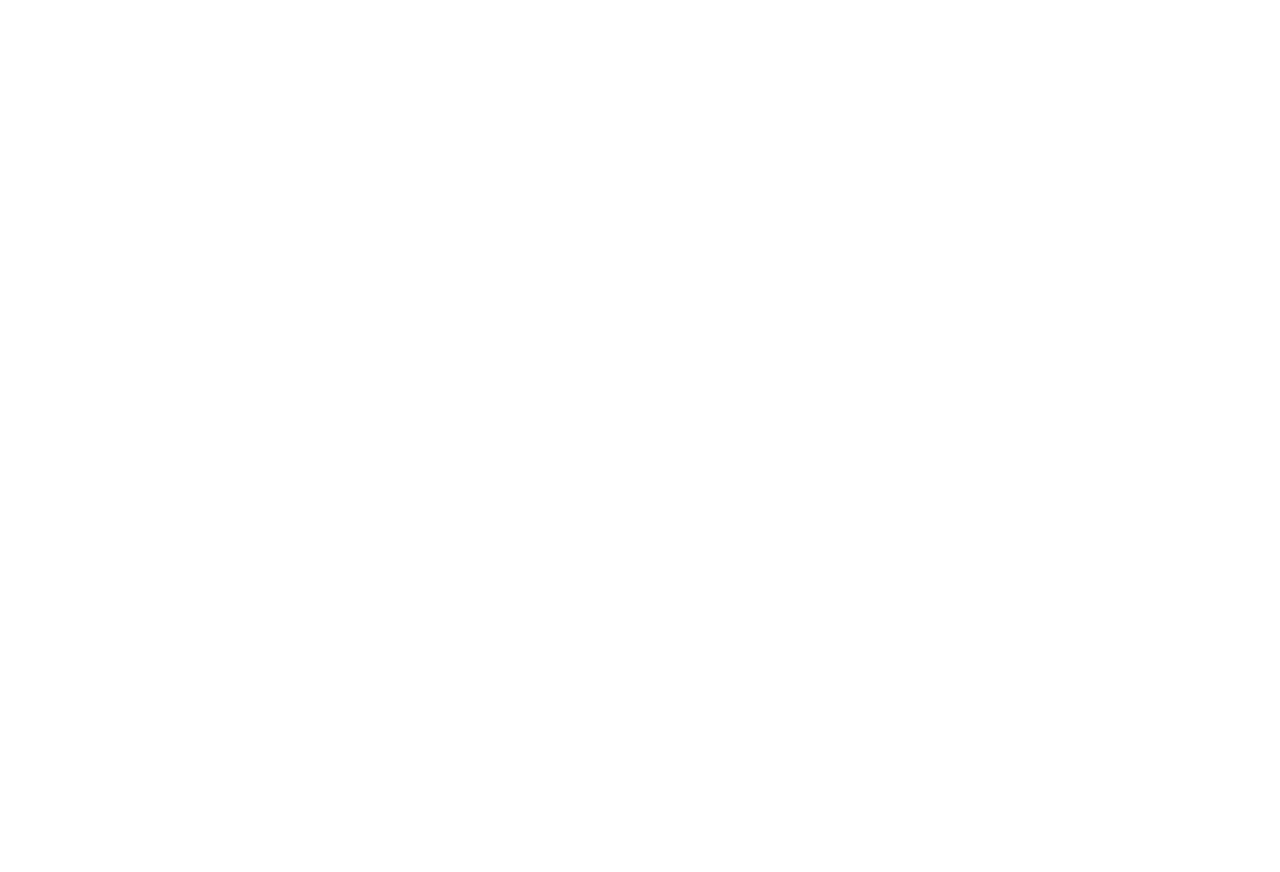
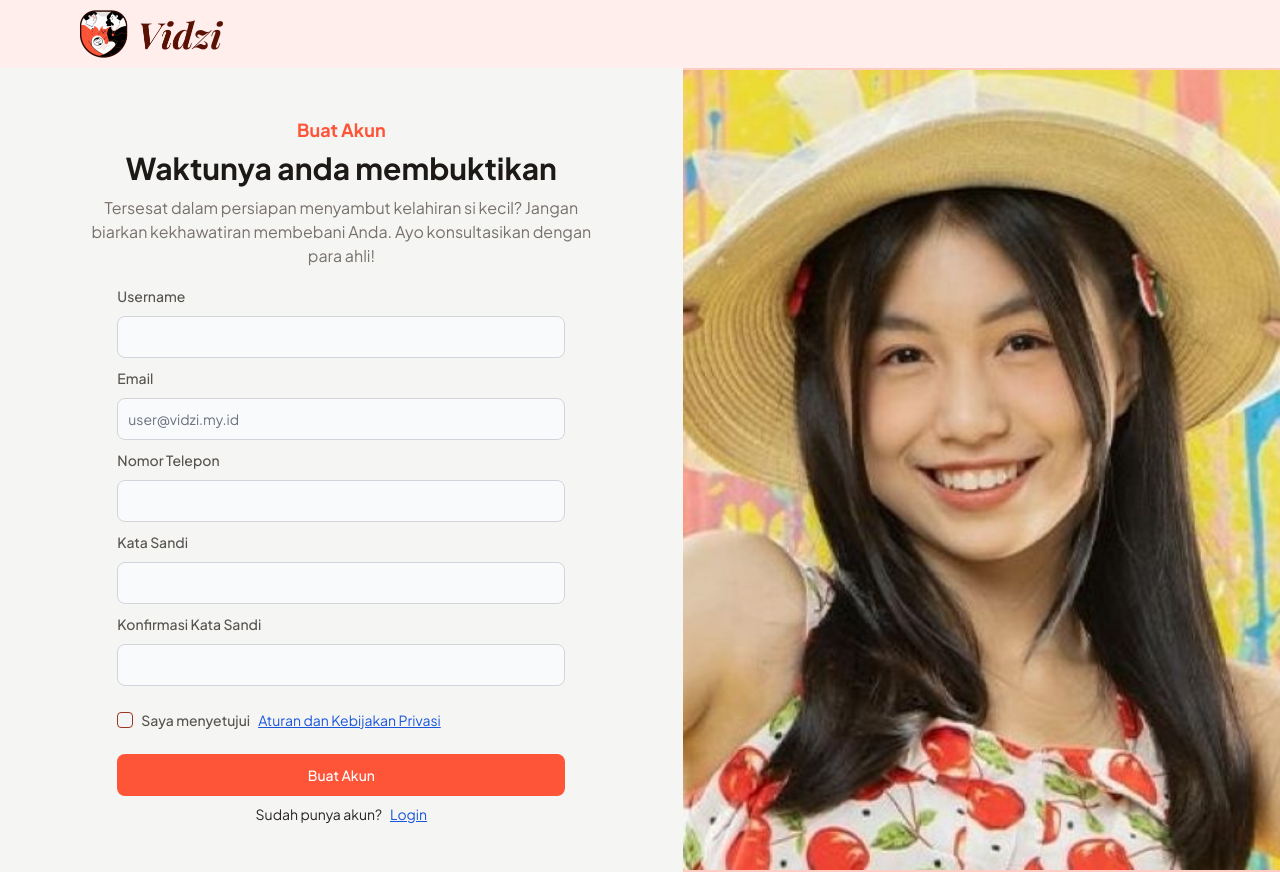
Before and after one commit to aplicalvin/bayiq-fe, a React (Vite) app: page /signup in a window 1280 px wide. Before the commit this address had no page. Before the commit the page ends 800 px from the top, so only its background shows below. Built offline with nearby package versions, Linux system fonts and the light colour scheme.

Commit message:
style: signup done

```diff
--- a/src/App.jsx
+++ b/src/App.jsx
@@ -9,6 +9,7 @@
 import Roadmap from "./pages/Roadmap.jsx";
 import LoginLayout from "./layout/LoginLayout.jsx";
 import Login from "./pages/Login.jsx";
+import SignUp from "./pages/SignUp.jsx";
 
 function App() {
     return (
@@ -22,8 +23,9 @@
                     <Route path="/komunitas" element={<Komunitas />} />
                     <Route path="/roadmap" element={<Roadmap />} />
                 </Route>
-                <Route path="/login" element={<LoginLayout />}>
+                <Route path="/" element={<LoginLayout />}>
                     <Route path="/login" element={<Login />} />
+                    <Route path="/signup" element={<SignUp />} />
                 </Route>
             </Routes>
         </Router>
--- a/src/components/Login/LoginForm.jsx
+++ b/src/components/Login/LoginForm.jsx
@@ -18,7 +18,7 @@
                         <TextInput
                             id="email1"
                             type="email"
-                            placeholder="name@flowbite.com"
+                            placeholder="user@vidzi.my.id"
                             required
                         />
                     </div>
@@ -63,10 +63,7 @@
                     </Button>
                     <div className="flex gap-2 w-fit mx-auto text-stone-800 text-md">
                         <p>Belum punya akun?</p>
-                        <Link
-                            to="/forgot-password"
-                            className="underline text-blue-700"
-                        >
+                        <Link to="/signup" className="underline text-blue-700">
                             Sign Up
                         </Link>
                     </div>
--- /dev/null
+++ b/src/components/SignUp/SignUpForm.jsx
@@ -0,0 +1,183 @@
+import React, { useState } from "react";
+import { Link } from "react-router-dom";
+import { Button, Checkbox, Label, TextInput } from "flowbite-react";
+
+function SignUpForm() {
+    const [username, setUsername] = useState("");
+    const [email, setEmail] = useState("");
+    const [password, setPassword] = useState("");
+    const [confirmPassword, setConfirmPassword] = useState("");
+    const [phoneNumber, setPhoneNumber] = useState("");
+    const [termsAgreed, setTermsAgreed] = useState(false);
+    const [passwordsMatch, setPasswordsMatch] = useState(true);
+
+    const handleUsernameChange = (e) => {
+        setUsername(e.target.value);
+    };
+
+    const handleEmailChange = (e) => {
+        setEmail(e.target.value);
+    };
+
+    const handlePasswordChange = (e) => {
+        setPassword(e.target.value);
+    };
+
+    const handleConfirmPasswordChange = (e) => {
+        setConfirmPassword(e.target.value);
+    };
+
+    const handlePhoneNumberChange = (e) => {
+        setPhoneNumber(e.target.value);
+    };
+
+    const handleTermsAgreementChange = () => {
+        setTermsAgreed(!termsAgreed);
+    };
+
+    const handleSubmit = (e) => {
+        e.preventDefault();
+        if (password === confirmPassword && termsAgreed) {
+            // Implement your sign-up logic here
+            console.log("Sign-up successful!");
+        } else {
+            setPasswordsMatch(password === confirmPassword);
+            if (!termsAgreed) {
+                alert("Anda harus menyetujui aturan dan kebijakan privasi.");
+            }
+        }
+    };
+
+    return (
+        <>
+            <div>
+                <form
+                    onSubmit={handleSubmit}
+                    className="mx-auto w-full flex max-w-md flex-col gap-2"
+                >
+                    <div>
+                        <div className="mb-2 block">
+                            <Label
+                                htmlFor="username"
+                                className="text-stone-600"
+                                value="Username"
+                            />
+                        </div>
+                        <TextInput
+                            id="username"
+                            type="text"
+                            value={username}
+                            onChange={handleUsernameChange}
+                            required
+                        />
+                    </div>
+                    <div>
+                        <div className="mb-2 block">
+                            <Label
+                                htmlFor="email1"
+                                className="text-stone-600"
+                                value="Email"
+                            />
+                        </div>
+                        <TextInput
+                            id="email1"
+                            type="email"
+                            value={email}
+                            onChange={handleEmailChange}
+                            placeholder="user@vidzi.my.id"
+                            required
+                        />
+                    </div>
+                    <div>
+                        <div className="mb-2 block">
+                            <Label
+                                htmlFor="phoneNumber"
+                                className="text-stone-600"
+                                value="Nomor Telepon"
+                            />
+                        </div>
+                        <TextInput
+                            id="phoneNumber"
+                            type="tel"
+                            value={phoneNumber}
+                            onChange={handlePhoneNumberChange}
+                            required
+                        />
+                    </div>
+                    <div>
+                        <div className="mb-2 block">
+                            <Label
+                                htmlFor="password1"
+                                className="text-stone-600"
+                                value="Kata Sandi"
+                            />
+                        </div>
+                        <TextInput
+                            id="password1"
+                            type="password"
+                            value={password}
+                            onChange={handlePasswordChange}
+                            required
+                        />
+                    </div>
+                    <div>
+                        <div className="mb-2 block">
+                            <Label
+                                htmlFor="confirmPassword"
+                                className="text-stone-600"
+                                value="Konfirmasi Kata Sandi"
+                            />
+                        </div>
+                        <TextInput
+                            id="confirmPassword"
+                            type="password"
+                            value={confirmPassword}
+                            onChange={handleConfirmPasswordChange}
+                            required
+                        />
+                        {!passwordsMatch && (
+                            <p className="text-red-600 text-sm">
+                                Kata sandi tidak cocok.
+                            </p>
+                        )}
+                    </div>
+
+                    <div className="flex items-center my-4 gap-2">
+                        <Checkbox
+                            id="termsAgreement"
+                            checked={termsAgreed}
+                            onChange={handleTermsAgreementChange}
+                            className="text-primary-600 border-primary-800"
+                        />
+                        <Label
+                            htmlFor="termsAgreement"
+                            className="text-stone-600 text-sm"
+                        >
+                            Saya menyetujui{" "}
+                        </Label>
+                        <Link
+                            to="/privacy-policy"
+                            className="underline text-blue-700 text-sm"
+                        >
+                            Aturan dan Kebijakan Privasi
+                        </Link>
+                    </div>
+                    <Button
+                        type="submit"
+                        className="bg-primary-600 hover:bg-primary-700"
+                    >
+                        Buat Akun
+                    </Button>
+                    <div className="flex gap-2 w-fit mx-auto text-stone-800 text-sm">
+                        <p>Sudah punya akun?</p>
+                        <Link to="/login" className="underline text-blue-700">
+                            Login
+                        </Link>
+                    </div>
+                </form>
+            </div>
+        </>
+    );
+}
+
+export default SignUpForm;
--- /dev/null
+++ b/src/components/SignUp/SignUpHead.jsx
@@ -0,0 +1,43 @@
+import Image1 from "../../assets/assets/image/image1.jpg";
+import SignUpForm from "./SignUpForm";
+
+function LoginHead() {
+    return (
+        <>
+            {/* <div className="w-full"> */}
+            <div className="w-full h-full min-h-fit  mx-auto justify-start items-center flex bg-primary-200">
+                {/* form awal */}
+                <div className="grid gap-4 w-full px-6 md:px-20 py-12  h-fit bg-stone-100">
+                    <div className=" max-w-2xl w-full mx-auto flex-col justify-start items-center gap-2 flex ">
+                        <div className="self-stretch  flex-col justify-start items-center gap-1 flex">
+                            <div className=" self-stretch text-center text-primary-600 text-lg font-bold leading-7">
+                                Buat Akun
+                            </div>
+                            <div className="self-stretch text-center text-stone-900 text-3xl font-bold leading-10">
+                                Waktunya anda membuktikan
+                            </div>
+                        </div>
+                        <div className="self-stretch text-center text-stone-500 text-base font-normal leading-normal">
+                            Tersesat dalam persiapan menyambut kelahiran si
+                            kecil? Jangan biarkan kekhawatiran membebani Anda.
+                            Ayo konsultasikan dengan para ahli!
+                        </div>
+                    </div>
+                    <div>
+                        <SignUpForm />
+                    </div>
+                </div>
+                <div className="w-full min-h-screen object-cover  ">
+                    <img
+                        src={Image1}
+                        className="w-full h-full min-h-screen object-cover"
+                        alt=""
+                    />
+                </div>
+            </div>
+            {/* </div> */}
+        </>
+    );
+}
+
+export default LoginHead;
--- /dev/null
+++ b/src/pages/SignUp.jsx
@@ -0,0 +1,14 @@
+import SignUpForm from "../components/SignUp/SignUpForm";
+import SignUpHead from "../components/SignUp/SignUpHead";
+
+function SignUp() {
+    return (
+        <>
+            <div className="flex h-full 2xl:h-screen mx-auto ">
+                <SignUpHead />
+            </div>
+        </>
+    );
+}
+
+export default SignUp;
```
